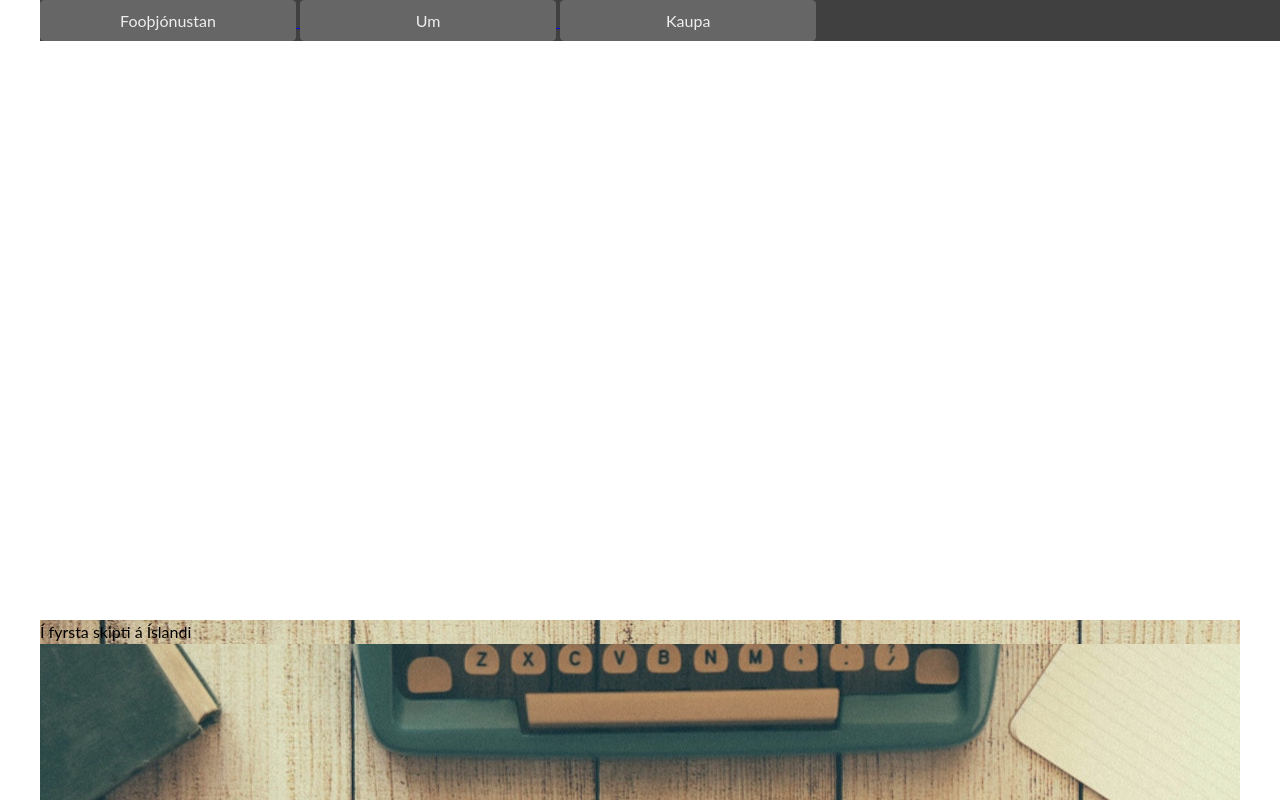
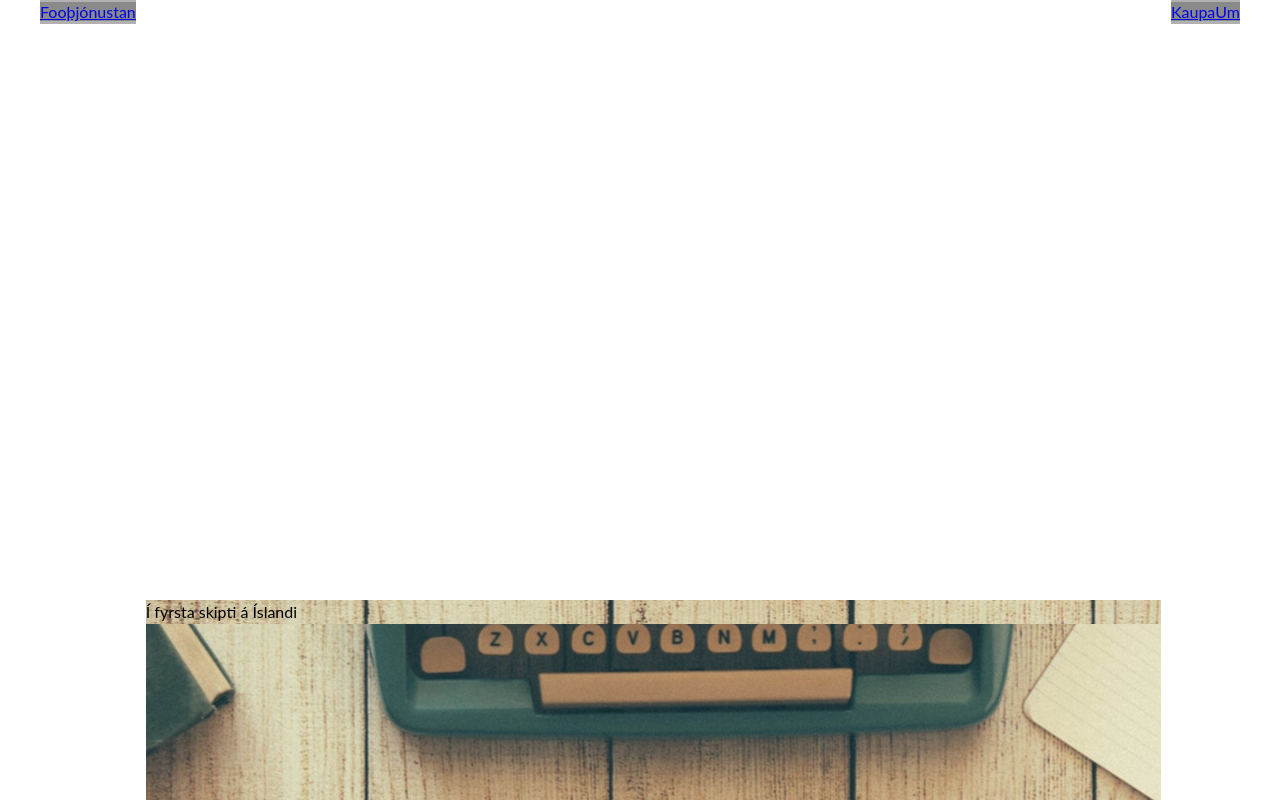
Before and after one commit to ICESpartan/Judas, a website: page gogn/index.html in a window 1280 px wide. Shown: the top 800 px of the page. Drawn offline with Linux system fonts and the light colour scheme.

Commit message:
Breyta header í index.html skoðið https://www.w3schools.com/css/css_navbar.asp

```diff
--- a/gogn/index.html
+++ b/gogn/index.html
@@ -8,7 +8,7 @@
   </head>
   <body>
     <main>
-      <div class="row">
+      <!-- <div class="row">
         <div class="col col-12">
     			<div class="header">
     				<a href="index.html"> <button class="button"> Fooþjónustan </button> </a>
@@ -16,7 +16,13 @@
     				<a href="kaupa.html"> <button class="button"> Kaupa </button> </a>
     			</div>
         </div>
-      </div>
+      </div> -->
+
+      <ul class="header">
+         <li class="header header__left"> <a href="index.html" class="header header__link"> Fooþjónustan </a> </li>
+         <li class="header header__right"> <a href="um.html" class="header header__link"> Um </a> </li>
+         <li class="header header__right"> <a href="kaupa.html" class="header header__link"> Kaupa </a> </li>
+      </ul>
 
       <div class="row">
         <div class="col col-12">
--- a/gogn/scss/header.scss
+++ b/gogn/scss/header.scss
@@ -1,6 +1,16 @@
 .header {
-  @include columns(12);
+  display: inline;
+  background: rgba(100, 100, 100, 0.5);
 
-  background: rgba(0, 0, 0, 0.75);
-  position: fixed;
+
+  &__left {
+    float: left;
+  }
+
+  &__right {
+    float: right;
+  }
+
+
+
 }
```
Also changed, not shown: gogn/styles.css.
